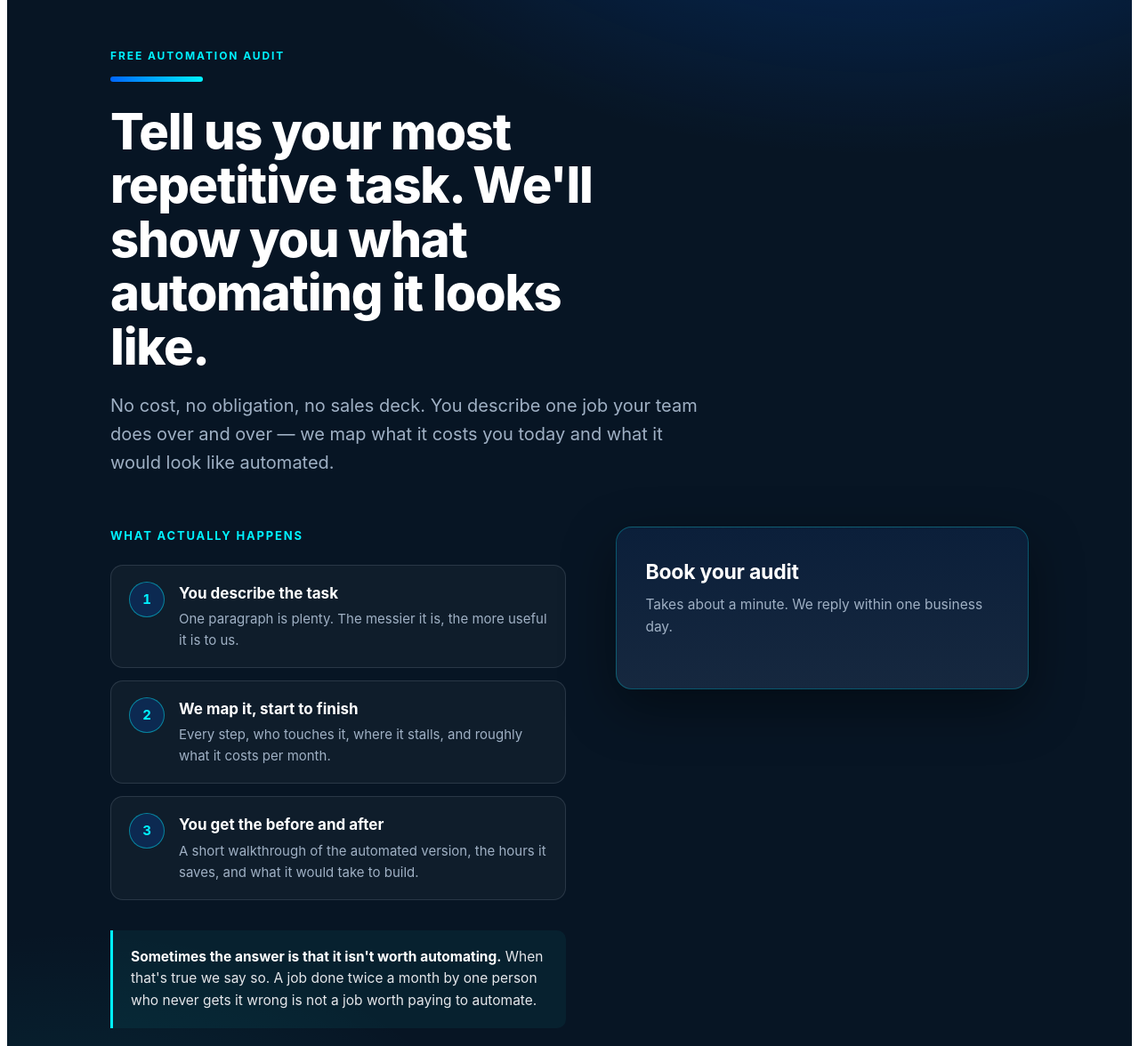
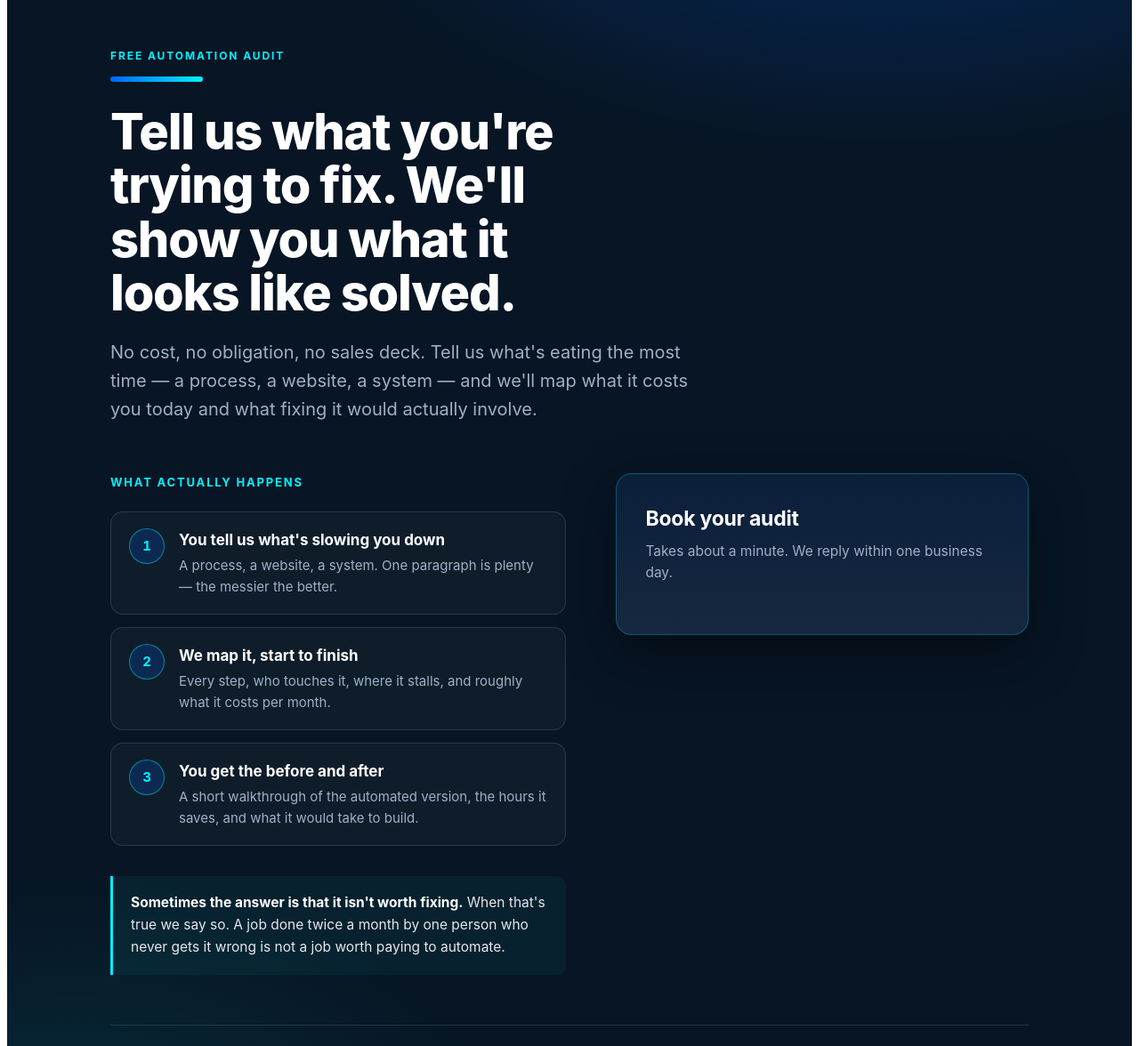
Before and after one commit to geestreet/forgeon-post-assets, a plain HTML site: page index.html in a window 1280 px wide. Shown: the part 104-1280 px from the top of the page at 89% size. Drawn offline with Linux system fonts and the light colour scheme.

Commit message:
landing page copy matches the merged contact form

```diff
--- a/index.html
+++ b/index.html
@@ -158,10 +158,11 @@
 
     <p class="fg-eyebrow">Free automation audit</p>
     <div class="fg-rule"></div>
-    <h1 class="fg-h1">Tell us your most repetitive task. We'll show you what automating it looks like.</h1>
+    <h1 class="fg-h1">Tell us what you're trying to fix. We'll show you what it looks like solved.</h1>
     <p class="fg-lede">
-      No cost, no obligation, no sales deck. You describe one job your team does over
-      and over — we map what it costs you today and what it would look like automated.
+      No cost, no obligation, no sales deck. Tell us what's eating the most time —
+      a process, a website, a system — and we'll map what it costs you today and what
+      fixing it would actually involve.
     </p>
 
     <div class="fg-grid">
@@ -172,8 +173,8 @@
           <li class="fg-step">
             <span class="fg-step-n">1</span>
             <div>
-              <p class="fg-step-t">You describe the task</p>
-              <p class="fg-step-d">One paragraph is plenty. The messier it is, the more useful it is to us.</p>
+              <p class="fg-step-t">You tell us what's slowing you down</p>
+              <p class="fg-step-d">A process, a website, a system. One paragraph is plenty — the messier the better.</p>
             </div>
           </li>
           <li class="fg-step">
@@ -193,7 +194,7 @@
         </ol>
 
         <p class="fg-note">
-          <strong>Sometimes the answer is that it isn't worth automating.</strong>
+          <strong>Sometimes the answer is that it isn't worth fixing.</strong>
           When that's true we say so. A job done twice a month by one person who
           never gets it wrong is not a job worth paying to automate.
         </p>
```
